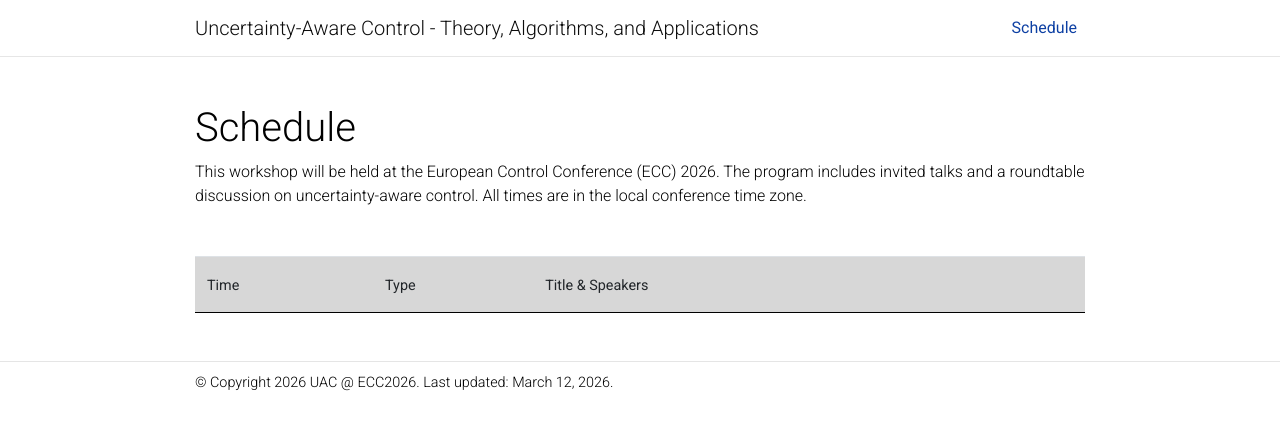
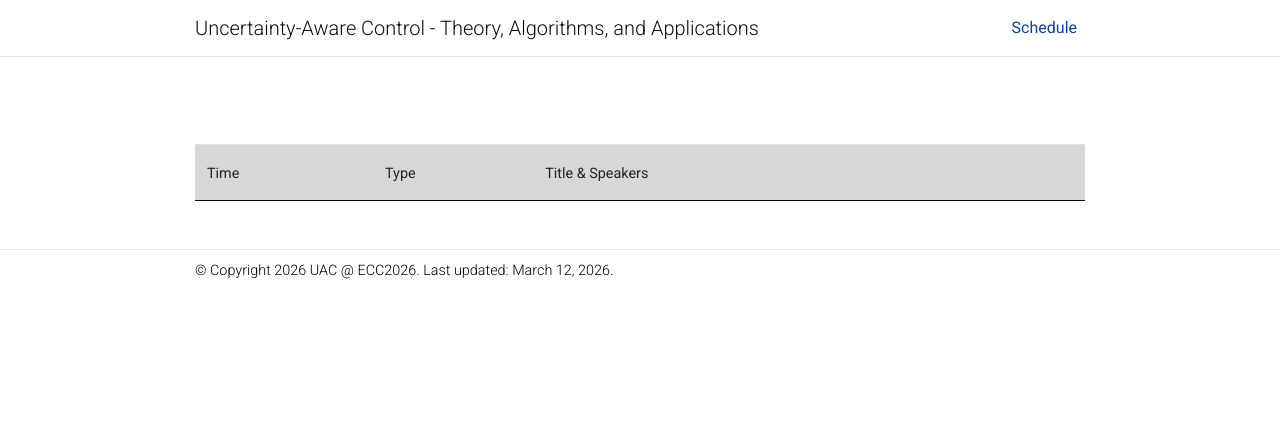
Before and after one commit to thomasjlew/uac_ecc26, a Jekyll site: the page built from _pages/schedule.md, in a window 1280 px wide. Shown: the top 430 px of the page. Built offline with Jekyll 4.4.1, drawn with Linux system fonts in a browser that asks for light colours; comment, search, counter and statistics services are not loaded; a style sheet for code colours, icons or effects is not loaded; part of the change alters nothing that is shown.

Commit message:
Fixed table.

```diff
--- a/_pages/schedule.md
+++ b/_pages/schedule.md
@@ -1,5 +1,5 @@
 ---
-layout: page
+layout: default
 permalink: /schedule/
 title: Schedule
 description: This workshop will be held at the European Control Conference (ECC) 2026. The program includes invited talks and a roundtable discussion on uncertainty-aware control. All times are in the local conference time zone.
@@ -25,7 +25,7 @@ nav_order: 2
 <tr style="background-color:rgb(240,240,240);">
 <td>8:15 – 8:30</td>
 <td></td>
-<td>Opening Remarks — Thomas Lew (Toyota Research Institute)</td>
+<td>Introduction — Thomas Lew (Toyota Research Institute)</td>
 </tr>
 
 <tr>
```
